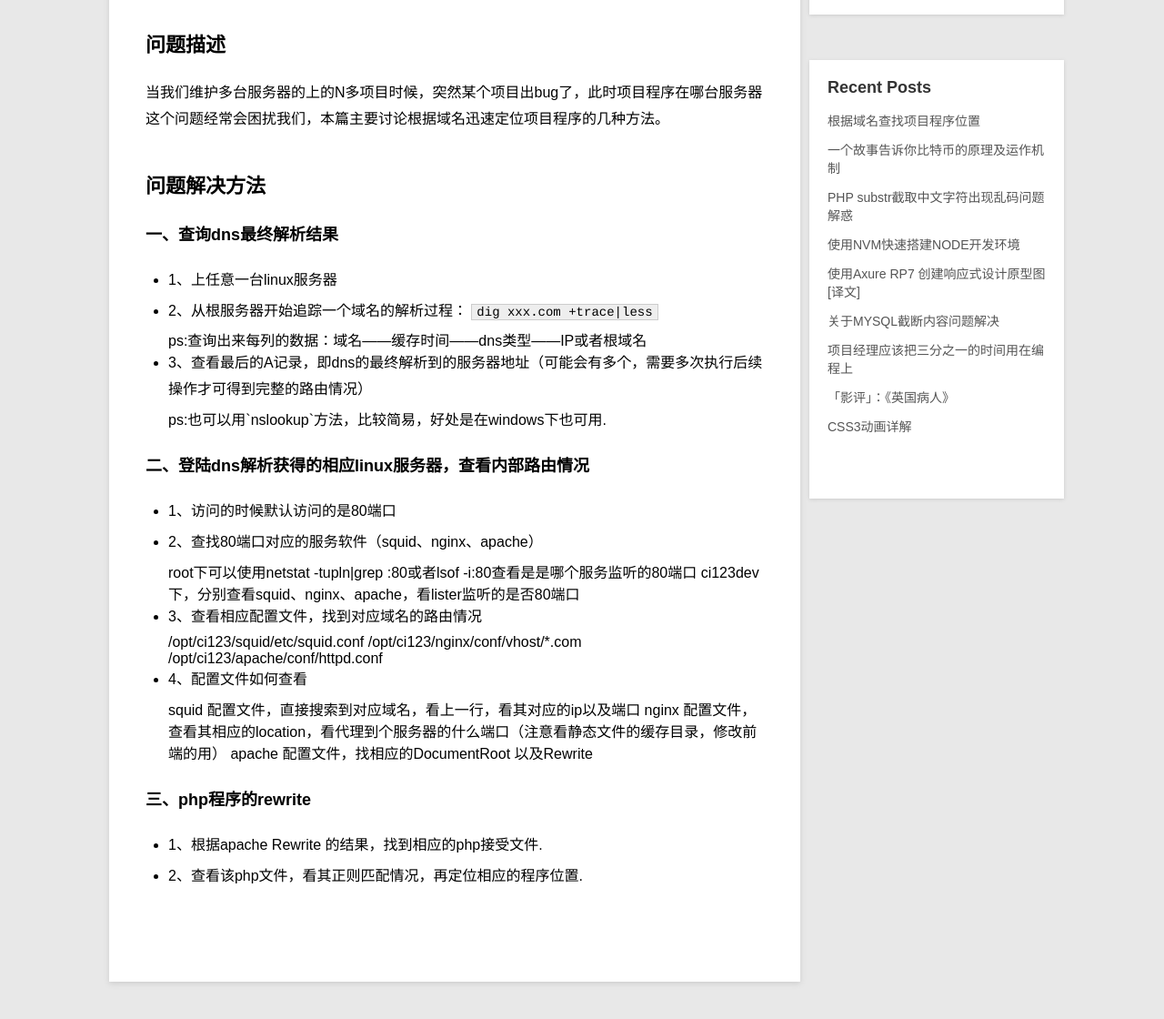
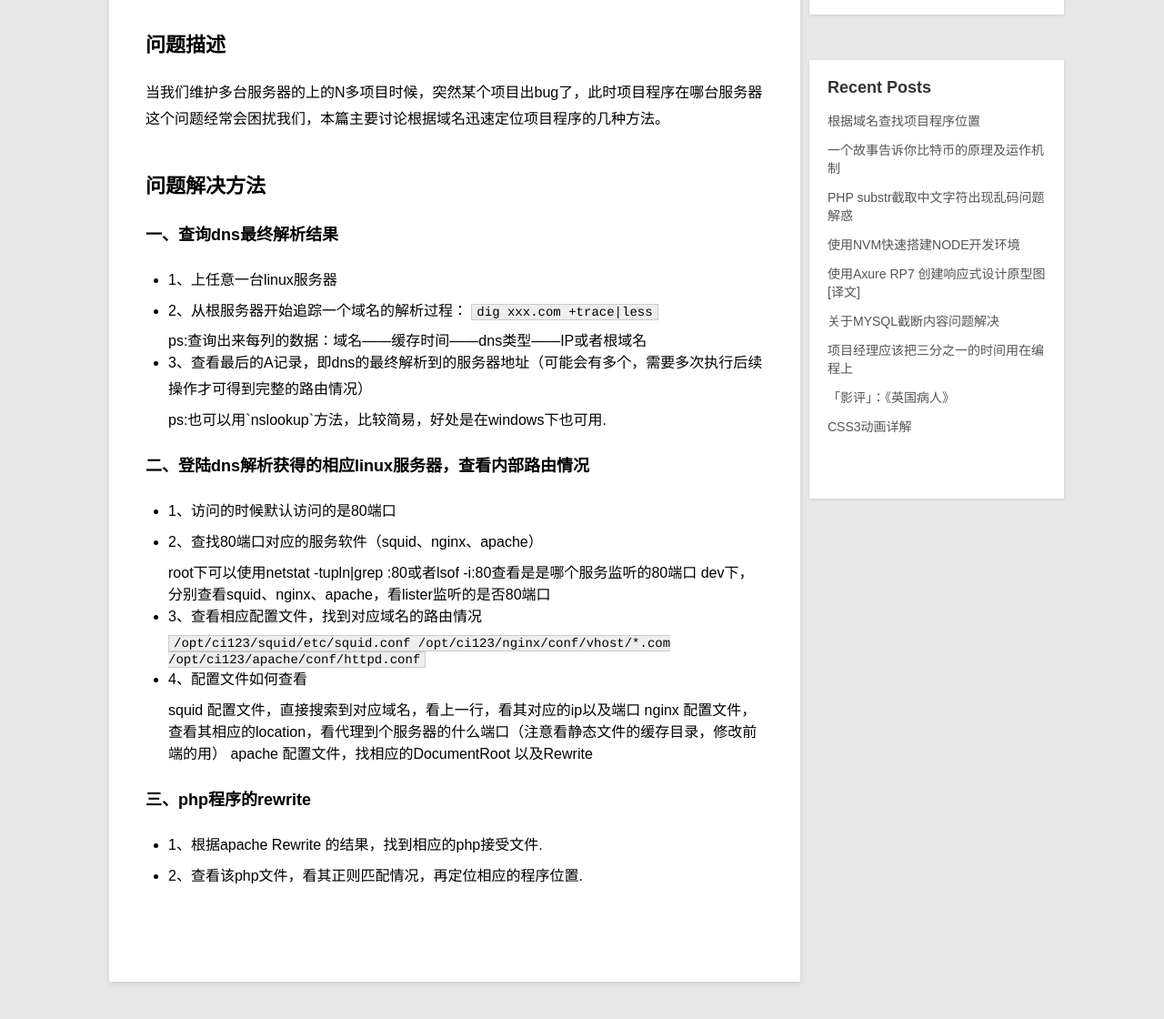
Before and after one commit to geeklive/geeklive.github.io, a Jekyll site: the page built from _posts/2014-06-09-locate_program_according_to_domain_name.md, in a window 1280 px wide, cut to the strip 234-1393 px from the top of the page. Shown: the top 1120 px of the strip at 91% size. Built offline with Jekyll 4.4.1, drawn with Linux system fonts in a browser that asks for light colours; Markdown is read by kramdown in place of the engine named in the settings; comment, search, counter and statistics services are not loaded; grey boxes are pictures that could not be loaded.

Commit message:
Update 2014-06-09-locate_program_according_to_domain_name.md

```diff
--- a/_posts/2014-06-09-locate_program_according_to_domain_name.md
+++ b/_posts/2014-06-09-locate_program_according_to_domain_name.md
@@ -27,14 +27,14 @@ category: blog
 	<li>1、访问的时候默认访问的是80端口</li>
 	<li>2、查找80端口对应的服务软件（squid、nginx、apache）</li>
 	       root下可以使用netstat -tupln|grep :80或者lsof -i:80查看是是哪个服务监听的80端口
-	       ci123dev下，分别查看squid、nginx、apache，看lister监听的是否80端口
+	       dev下，分别查看squid、nginx、apache，看lister监听的是否80端口
 
 	<li>3、查看相应配置文件，找到对应域名的路由情况</li>
-
+		<code>
 		/opt/ci123/squid/etc/squid.conf
 		/opt/ci123/nginx/conf/vhost/*.com
 		/opt/ci123/apache/conf/httpd.conf
-
+		</code>
 	<li>4、配置文件如何查看</li>
 		squid 配置文件，直接搜索到对应域名，看上一行，看其对应的ip以及端口
 		nginx 配置文件，查看其相应的location，看代理到个服务器的什么端口（注意看静态文件的缓存目录，修改前端的用）
```
